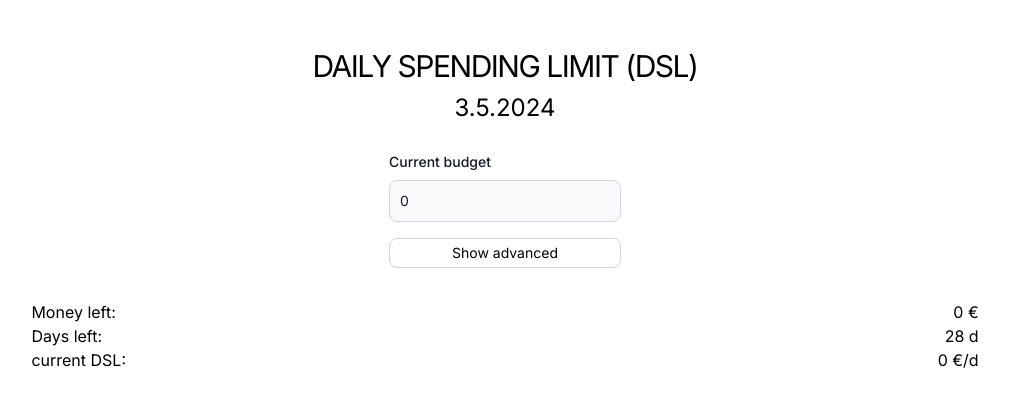
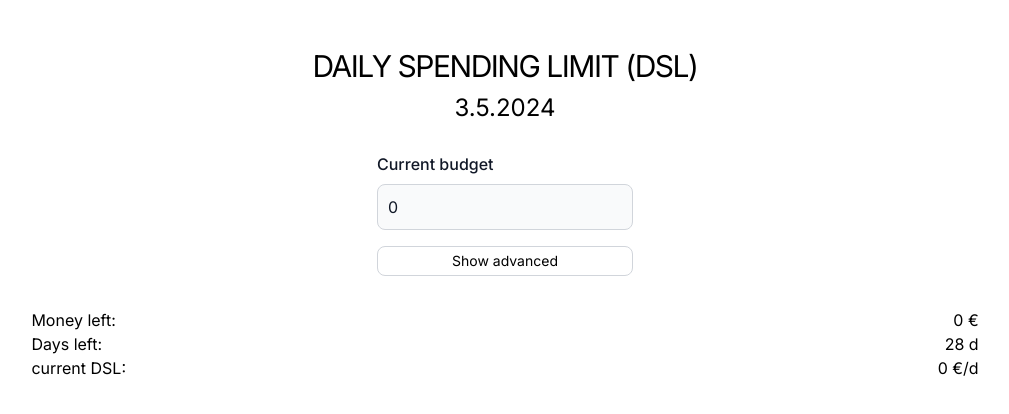
Before and after one commit to WendtOle/daily-spending-limit, a Next.js app: page / in a window 1280 px wide. Shown: the top 414 px of the page, without its empty margins (135-1144 px from the left). Built offline with nearby package versions, Linux system fonts and the light colour scheme.

Commit message:
fixup - prevent zooming on iOS

```diff
--- a/app/Input.tsx
+++ b/app/Input.tsx
@@ -8,13 +8,13 @@
     <div className="flex flex-col mt-3">
       <label
         htmlFor={label}
-        className="block mb-2 text-sm font-medium text-gray-900 dark:text-white"
+        className="block mb-2 font-medium text-gray-900 dark:text-white"
       >
         {label}
       </label>
       <input
         id={label}
-        className="bg-gray-50 border border-gray-300 text-gray-900 text-sm rounded-lg focus:ring-blue-500 focus:border-blue-500 block w-full p-2.5 text-base"
+        className="bg-gray-50 border border-gray-300 text-gray-900 rounded-lg focus:ring-blue-500 focus:border-blue-500 block w-full p-2.5 text-base"
         type="number"
         value={value}
         onChange={(e) => setValue(+e.target.value)}
```
